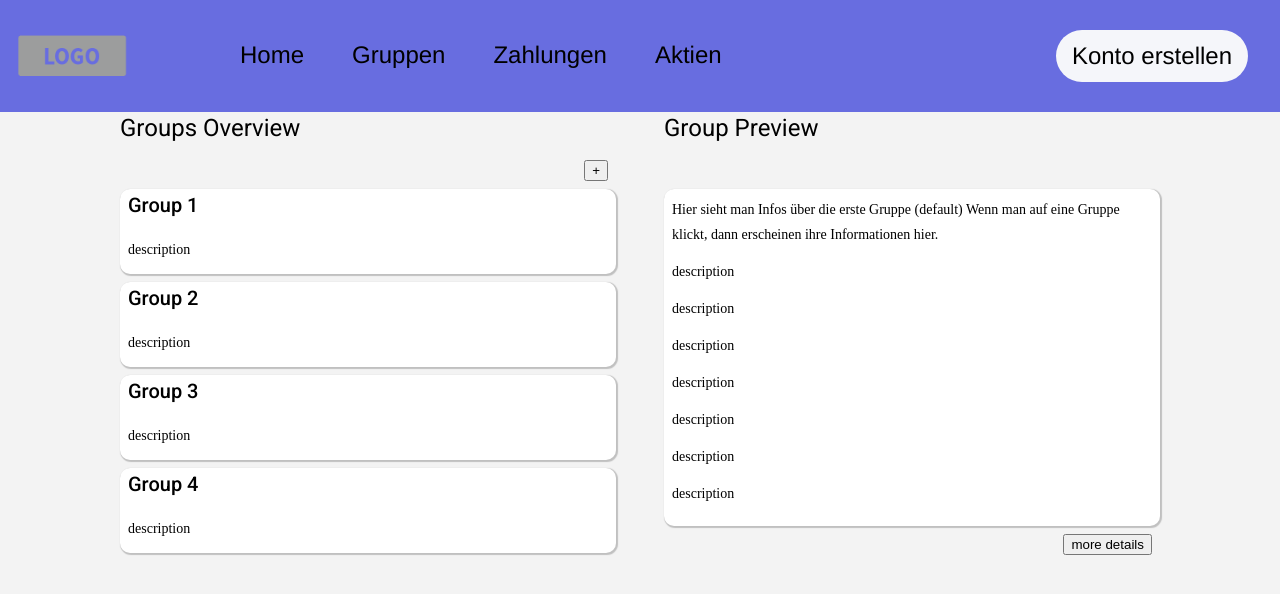
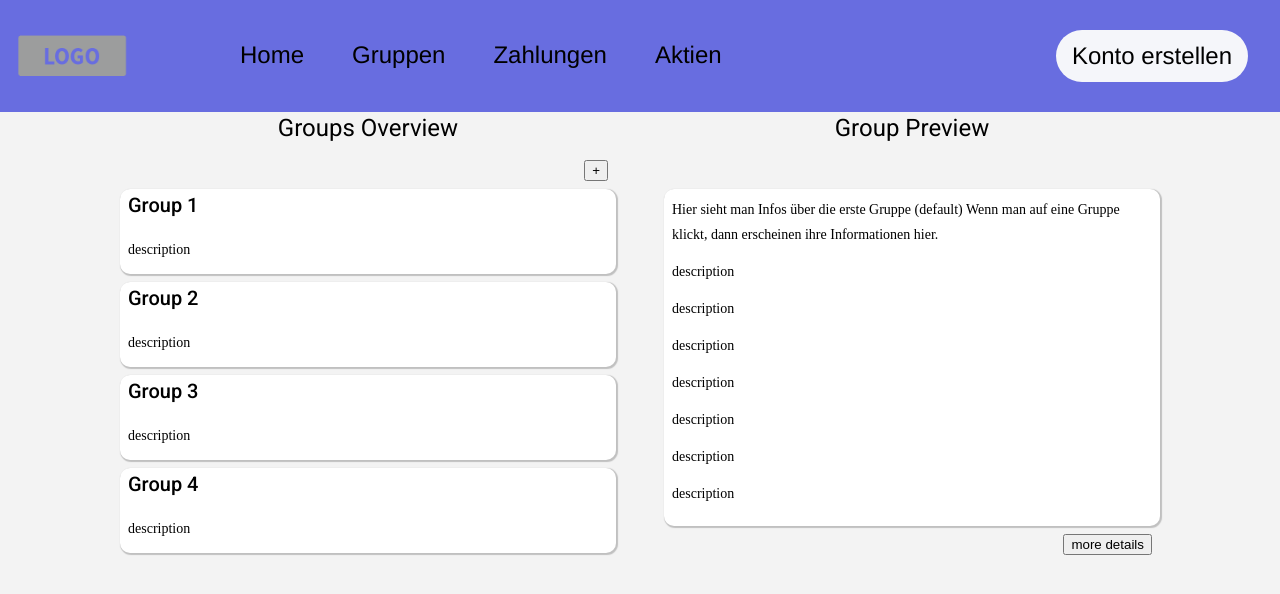
Before and after one commit to Davo00/aktien-app-frontend, an Angular app in the folder ShaFi/: page /group-overview in a window 1280 px wide. Shown: the top 594 px of the page. Built offline with nearby package versions, Linux system fonts and the light colour scheme; a web font is replaced by a local one.

Commit message:
css adjusments

```diff
--- a/ShaFi/src/app/group-overview/group-overview.component.css
+++ b/ShaFi/src/app/group-overview/group-overview.component.css
@@ -12,6 +12,10 @@
   display: grid;
   margin-left: 0.5rem;
   margin-right: 0.5rem;
+}
+
+.heading {
+  text-align: center;
 }
 
 .addGroupButton {
--- a/ShaFi/src/app/group-overview/group-overview.component.html
+++ b/ShaFi/src/app/group-overview/group-overview.component.html
@@ -1,7 +1,7 @@
 <div class="groupOverviewPage">
   <div class="groupOverview">
     <div class="groupContainer">
-      <h1 class="">Groups Overview</h1>
+      <h1 class="heading">Groups Overview</h1>
       <span (click)="addGroup()"></span>
       <div><button class="addGroupButton">+</button></div>
       <div class="groups">
@@ -26,7 +26,7 @@
   </div>
   <div class="groupPreview">
     <div class="groupPreviewContainer">
-      <h1 class="">Group Preview</h1>
+      <h1 class="heading">Group Preview</h1>
       <div></div>
       <div class="groupPreviewContent">
         <p>
```
